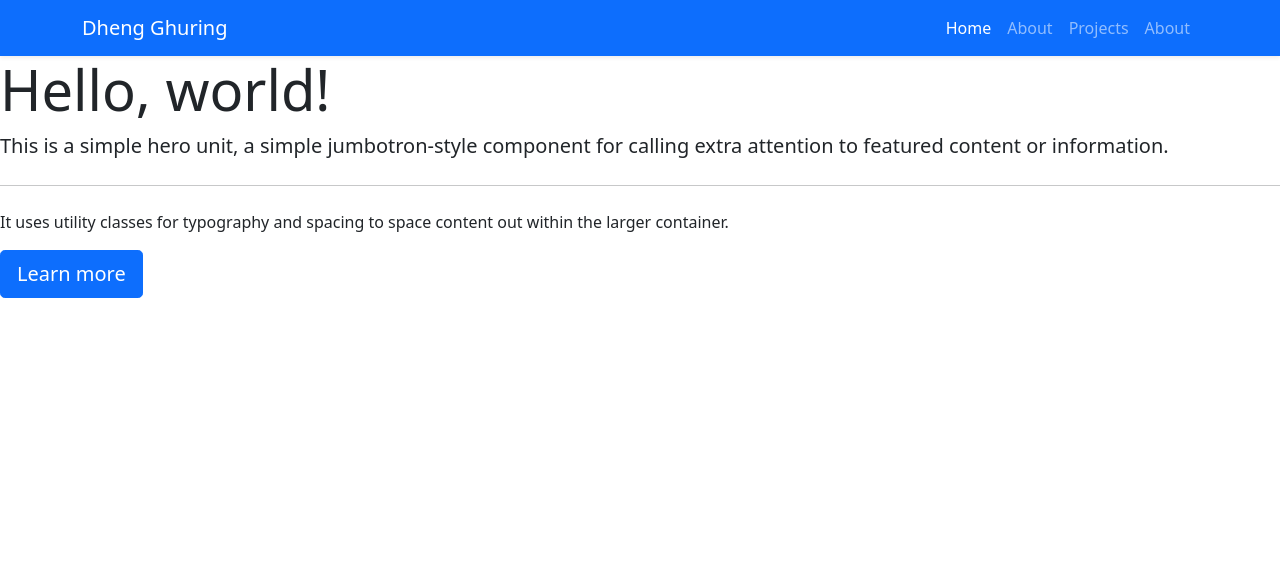
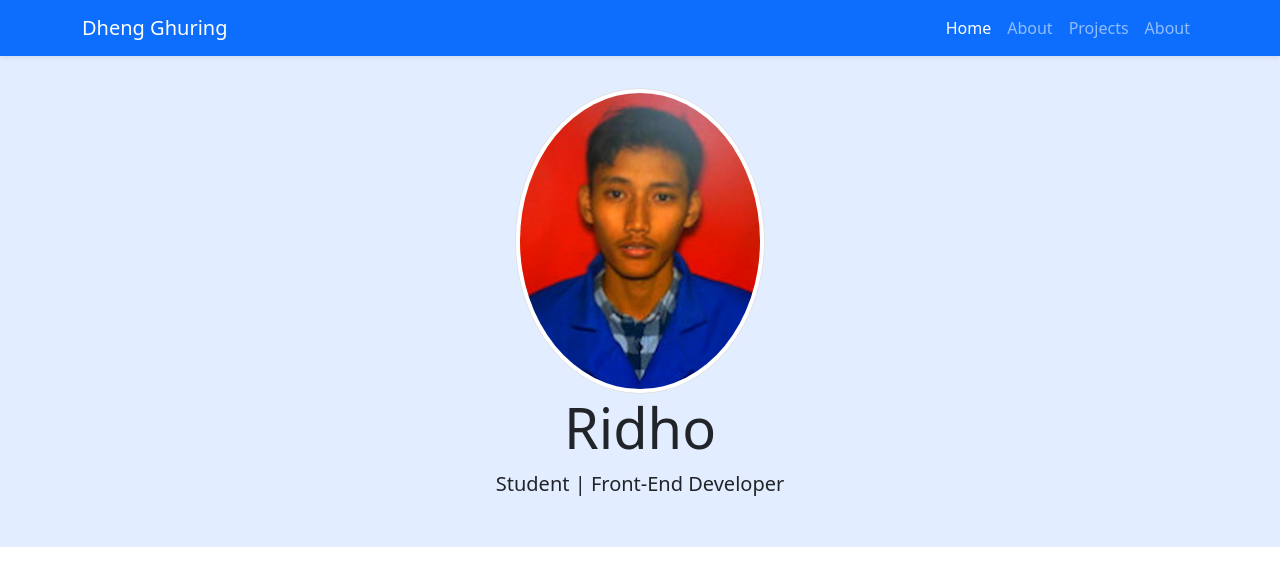
Before and after one commit to dhengGhuring/Portofolio1, a plain HTML site: page index.html in a window 1280 px wide. Drawn offline with nearby package versions, Linux system fonts and the light colour scheme.

Commit message:
add img and jumbotron

```diff
--- a/index.html
+++ b/index.html
@@ -39,12 +39,10 @@
     </nav>
     <!-- akhirnavbar -->
     <!-- Jumbotron -->
-    <section class="jumbotron">
-      <h1 class="display-4">Hello, world!</h1>
-      <p class="lead">This is a simple hero unit, a simple jumbotron-style component for calling extra attention to featured content or information.</p>
-      <hr class="my-4" />
-      <p>It uses utility classes for typography and spacing to space content out within the larger container.</p>
-      <a class="btn btn-primary btn-lg" href="#" role="button">Learn more</a>
+    <section class="jumbotron text-center">
+      <img src="img/ridho.jpg" alt="dheng ghuring" width="250" class="rounded-circle img-thumbnail" />
+      <h1 class="display-4">Ridho</h1>
+      <p class="lead">Student | Front-End Developer</p>
     </section>
     <!-- Akhir Jumbotron -->
     <script src="https://cdn.jsdelivr.net/npm/bootstrap@5.1.3/dist/js/bootstrap.bundle.min.js" integrity="sha384-ka7Sk0Gln4gmtz2MlQnikT1wXgYsOg+OMhuP+IlRH9sENBO0LRn5q+8nbTov4+1p" crossorigin="anonymous"></script>
--- a/style.css
+++ b/style.css
@@ -0,0 +1,4 @@
+.jumbotron {
+  padding: 2rem 1rem;
+  background-color: #e2edff;
+}
```
Also changed, not shown: img/ridho.jpg (added).
